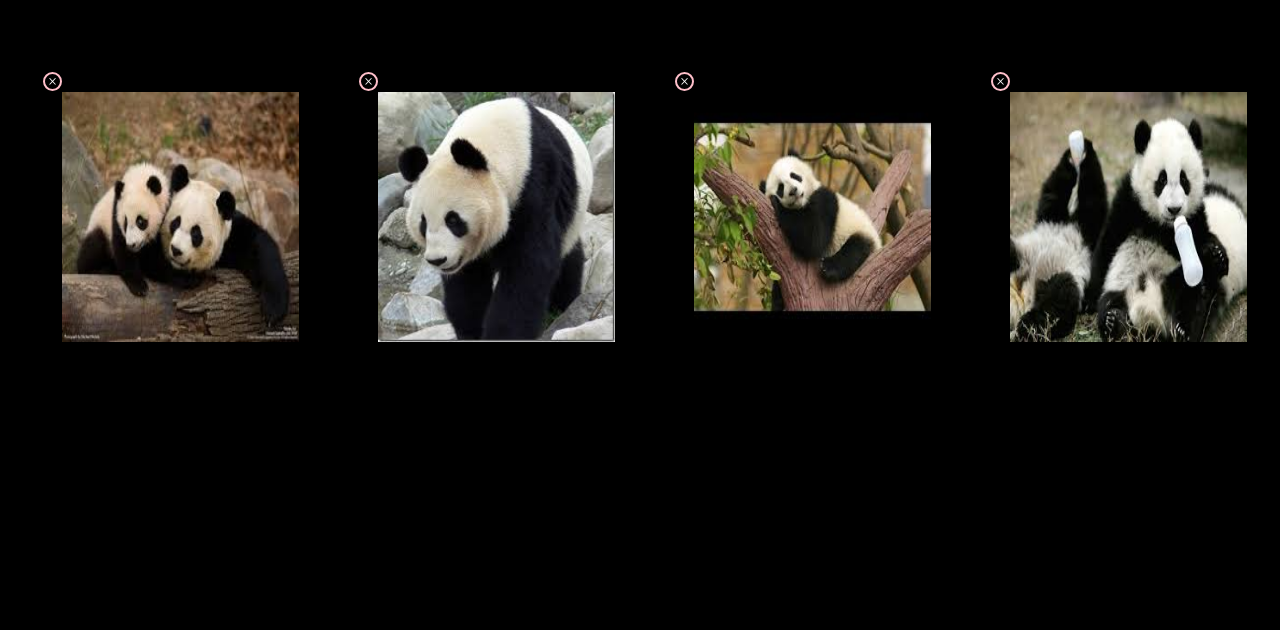
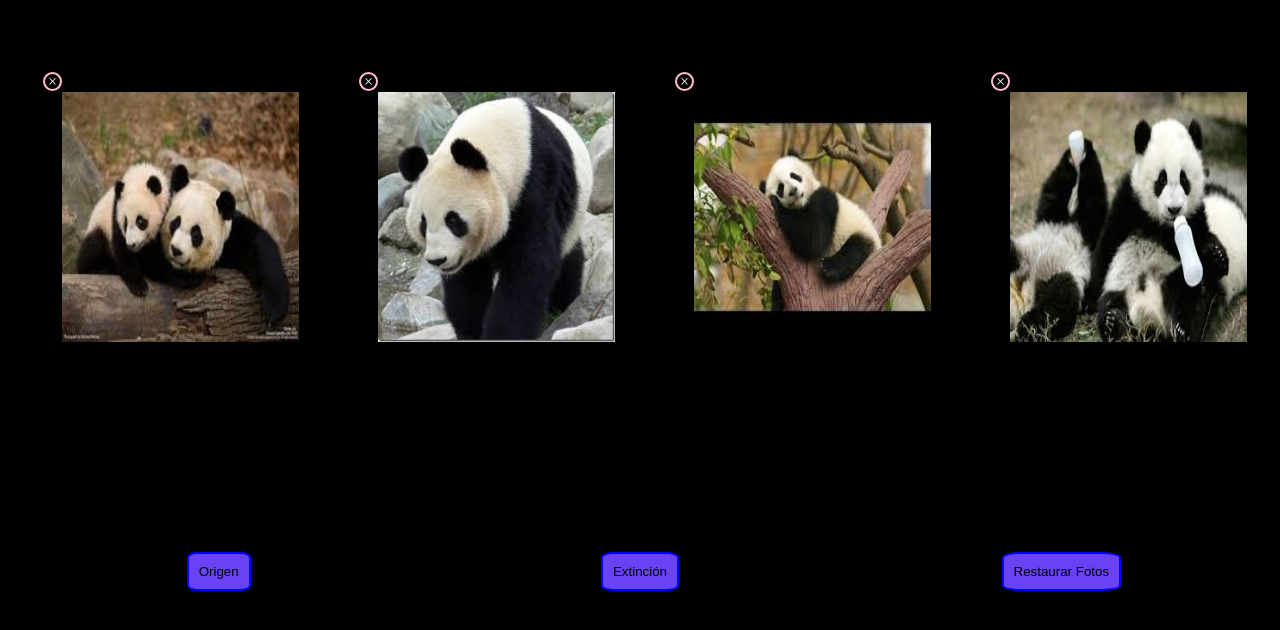
Before and after one commit to mackyjava/PandasConFlexBox, a plain HTML site: page index.html in a window 1280 px wide. Shown: the part 126-756 px from the top of the page. Drawn offline with Linux system fonts and the light colour scheme.

Commit message:
seccion botones visual

```diff
--- a/assets/css/main.css
+++ b/assets/css/main.css
@@ -74,3 +74,19 @@ span{
 	flex-direction: row;
 	margin-left: 35px;
 }
+.butons{
+	width: 100%;
+	display: flex;
+	flex-direction: row;
+}
+.butons> div{
+	width: 100%;
+	display: flex;
+	justify-content: space-around;
+}
+input{
+	border-radius: 15%;
+	background-color: #6842f4;
+	padding: 10px 10px;
+	border:2px solid blue;
+}
--- a/index.html
+++ b/index.html
@@ -42,8 +42,12 @@
 	 	 </div>
 	 </section>
  </article>
- <article>
- 	<section></section>
+ <article class="container">
+ 	<section class="butons">
+ 	<div><input type="button" name="" value="Origen"></div>
+ 	<div><input type="button" name="" value="Extinción"></div>
+ 	<div><input type="button" name="" value="Restaurar Fotos"></div>
+ 	</section>
  </article>
 </body>
 </html>
```
